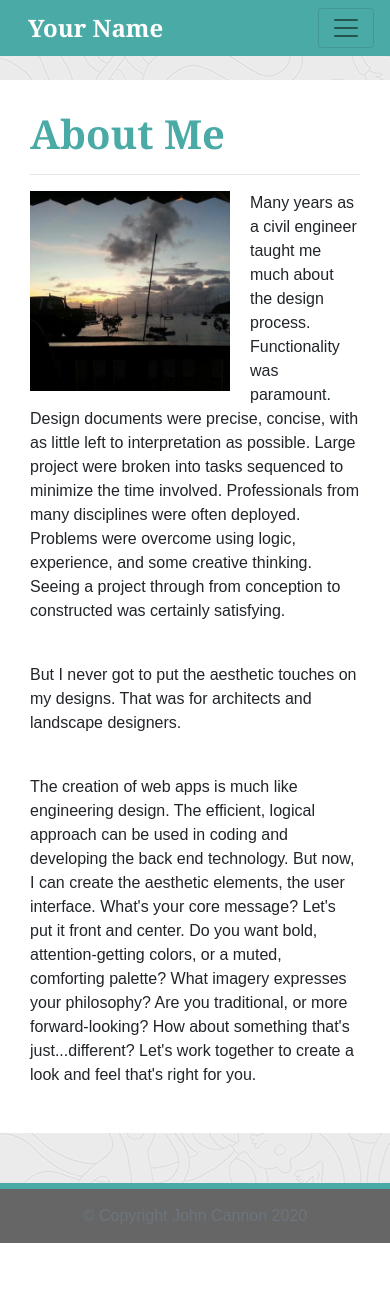
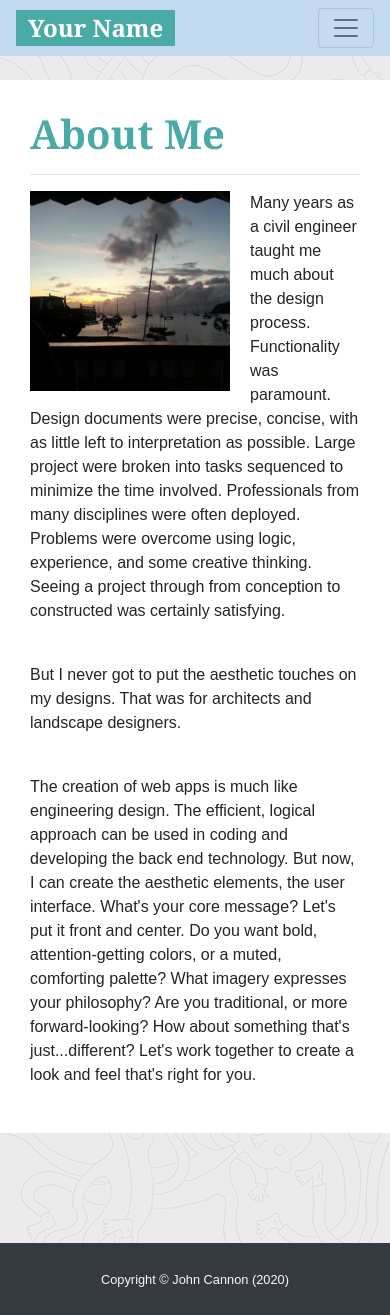
Before and after one commit to frunox/Responsive_Portfolio, a plain HTML site: page index.html in a window 390 px wide. Before the commit the page ends 1243 px from the top, so only its background shows below. Drawn offline with nearby package versions, Linux system fonts and the light colour scheme.

Commit message:
updated navbar, footer, readme, media queries

```diff
--- a/assets/css/styles.css
+++ b/assets/css/styles.css
@@ -57,18 +57,17 @@ main {
 }
 
 .navbar {
-  background: white;
+  background: #f8f9fa;
   border: none;
-  position: fixed;
-  top: 0;
-  width: 100%;
-  z-index: 1;
 }
 
 /* media query for nav background color change on sm screen */
 @media only screen and (max-width: 767px) {
   .navbar {
-    background: #4aaaa5;
+    background: #c3daf1;
+  }
+  .navbar-light .navbar-nav .nav-link {
+    color: gray;
   }
 }
 
@@ -82,7 +81,6 @@ main {
   }
 }
 /* END NAV */
-
 
 /* CONNECT W/ ME CSS */
 .connect-header {
@@ -199,3 +197,9 @@ main {
 }
 
 /* END CONTACT FORM PAGE */
+
+/* STICKY FOOTER */
+
+#sticky-footer {
+  flex-shrink: 0;
+}
--- a/index.html
+++ b/index.html
@@ -18,7 +18,7 @@
 </head>
 
 <body>
-  <nav class="navbar navbar-expand-lg navbar-light">
+  <nav class="navbar navbar-expand-lg navbar-light fixed-top">
     <div class="container">
       <!-- Brand and toggle get grouped for better mobile display -->
       <a class="navbar-brand" href="index.html" id="logo">Your Name</a>
@@ -66,14 +66,13 @@
   </main>
   <!-- End of container -->
 
-  <!-- Start of footer -->
-  <footer class="footer">
-    <div class="two-toned-footer-color"></div>
-    <p class="text-muted text-muted-footer text-center">
-      &copy; Copyright John Cannon 2020
-    </p>
+  <!-- Start of sticky footer -->
+  <footer id="sticky-footer" class="py-4 bg-dark text-light">
+    <div class="container text-center">
+        <small>Copyright &copy; John Cannon (2020)</small>
+    </div>
   </footer>
-  <!-- End of footer -->
+  <!-- End of sticky footer -->
 
   <!-- jQuery CDN -->
   <script type="text/javascript" src="https://cdnjs.cloudflare.com/ajax/libs/jquery/3.2.1/jquery.min.js"></script>
--- /dev/null
+++ b/sticky-footer.css
@@ -0,0 +1,21 @@
+/* Sticky Footer Classes */
+
+html,
+body {
+  height: 100%;
+}
+
+#page-content {
+  flex: 1 0 auto;
+}
+
+#sticky-footer {
+  flex-shrink: none;
+}
+
+/* Other Classes for Page Styling */
+
+body {
+  background: #007bff;
+  background: linear-gradient(to right, #0062E6, #33AEFF);
+}
```
Also changed, not shown: contact.html (+8 -8 lines), portfolio.html (+8 -8 lines), sticky-footer.html (added, +35 -0 lines), 1 other file.
